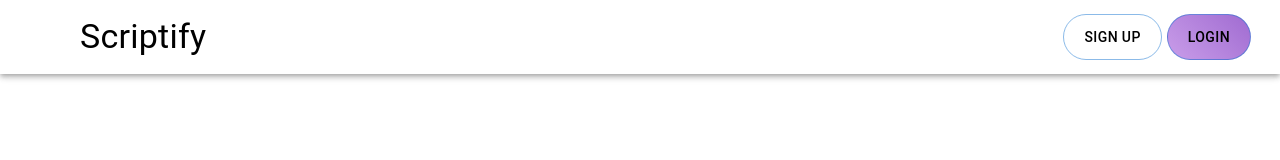
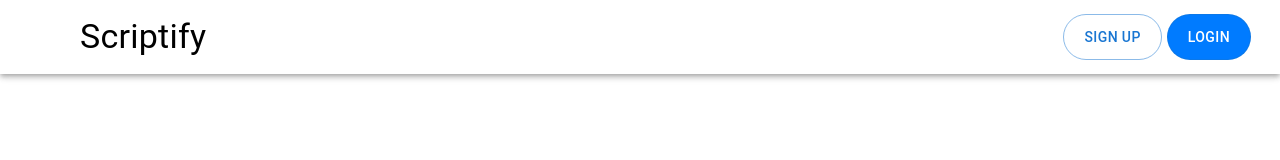
Before and after one commit to Veshal-Raj/Scriptify-frontend-react, a React (Vite) app: page / in a window 1280 px wide. Shown: the top 160 px of the page. Built offline with nearby package versions, Linux system fonts and the light colour scheme.

Commit message:
started the blog editor page

```diff
--- /dev/null
+++ b/src/components/BlogEditor.jsx
@@ -0,0 +1,6 @@
+
+export const BlogEditor = () => {
+  return (
+    <div>BlogEditor</div>
+  )
+}
--- a/src/components/Navbar.tsx
+++ b/src/components/Navbar.tsx
@@ -17,7 +17,6 @@ export default function Navbar() {
     <>
       <Box sx={{ flexGrow: 1 }}>
         <AppBar position="static" sx={{
-          // backgroundImage: "-webkit-linear-gradient(85deg, #FDFDFE, #D6E4FB)",
           backgroundColor: "white",
           backgroundSize: "100% 100%",
           borderBottom: "0.1px  #000",
@@ -32,11 +31,6 @@ export default function Navbar() {
                 paddingX: '20px',
                 paddingY: '10px',
                 borderRadius: '45px',
-                color: 'black',
-                '&:hover': {
-                  background: "-webkit-linear-gradient(45deg, #C99DE9, #a06bd1)",
-                  color: 'black',
-                }
               }}>Sign Up</Button>
             </Link>}
             {!userData && <Link to='/sign-in' style={{ textDecoration: 'none' }}>
@@ -45,8 +39,12 @@ export default function Navbar() {
                 paddingY: '10px',
                 borderRadius: '45px',
                 marginX: '5px',
-                color: 'black',
-                background: "-webkit-linear-gradient(45deg, #C99DE9, #a06bd1)",
+                color: 'white', // White text color
+                backgroundColor: '#007bff', // Black background color
+                '&:hover': {
+                  backgroundColor: 'white', // White background color on hover
+                  color: 'black', // Black text color on hover
+                },
                 transition: 'background-color 0.3s, color 0.3s',
               }}>Login</Button>
             </Link>}
@@ -54,9 +52,12 @@ export default function Navbar() {
            <IconButton sx={{ '& svg': { fontSize: '32px' } }} className="text-black hover:border-black hover:rounded-full mx-5">
               <SearchSharpIcon />
             </IconButton>
+            <Link to='/user/write'>
+
             <IconButton sx={{ '& svg': { fontSize: '32px' } }} className="text-black hover:border-black hover:rounded-full mx-5">
               <EditNoteSharpIcon /> <span className="text-xl">Write</span>
             </IconButton>
+            </Link>
             <IconButton sx={{ '& svg': { fontSize: '32px' } }} className="text-black hover:border-black hover:rounded-full mx-5">
               <NotificationsNoneSharpIcon />
             </IconButton>
--- /dev/null
+++ b/src/components/PublishForm.jsx
@@ -0,0 +1,6 @@
+
+export const PublishForm = () => {
+  return (
+    <div>PublishForm</div>
+  )
+}
--- /dev/null
+++ b/src/pages/Write.tsx
@@ -0,0 +1,14 @@
+import { useState } from "react"
+import { BlogEditor } from "../components/BlogEditor"
+import { PublishForm } from "../components/PublishForm"
+
+const Write = () => {
+    const [editorState, setEditorState] = useState('editor')
+  return (
+    <>
+        {editorState === 'editor'? <BlogEditor /> : <PublishForm />}
+    </>
+  )
+}
+
+export default Write
--- a/src/routes/AuthorizedOnly.tsx
+++ b/src/routes/AuthorizedOnly.tsx
@@ -1,6 +1,7 @@
 import { Route, Routes } from "react-router-dom"
 import { Feed } from "../components/Feed"
 import UserRoutes from "./routeComponents/UserRoutes"
+import Write from "../pages/Write"
 
 
 const AuthorizedOnly = () => {
@@ -9,6 +10,7 @@ const AuthorizedOnly = () => {
         <Routes>
             <Route element={<UserRoutes />} >
                 <Route path="/feed" element={<Feed />} />
+                <Route path="/write" element={<Write />}/>
             </Route>
         </Routes>
     </>
```
